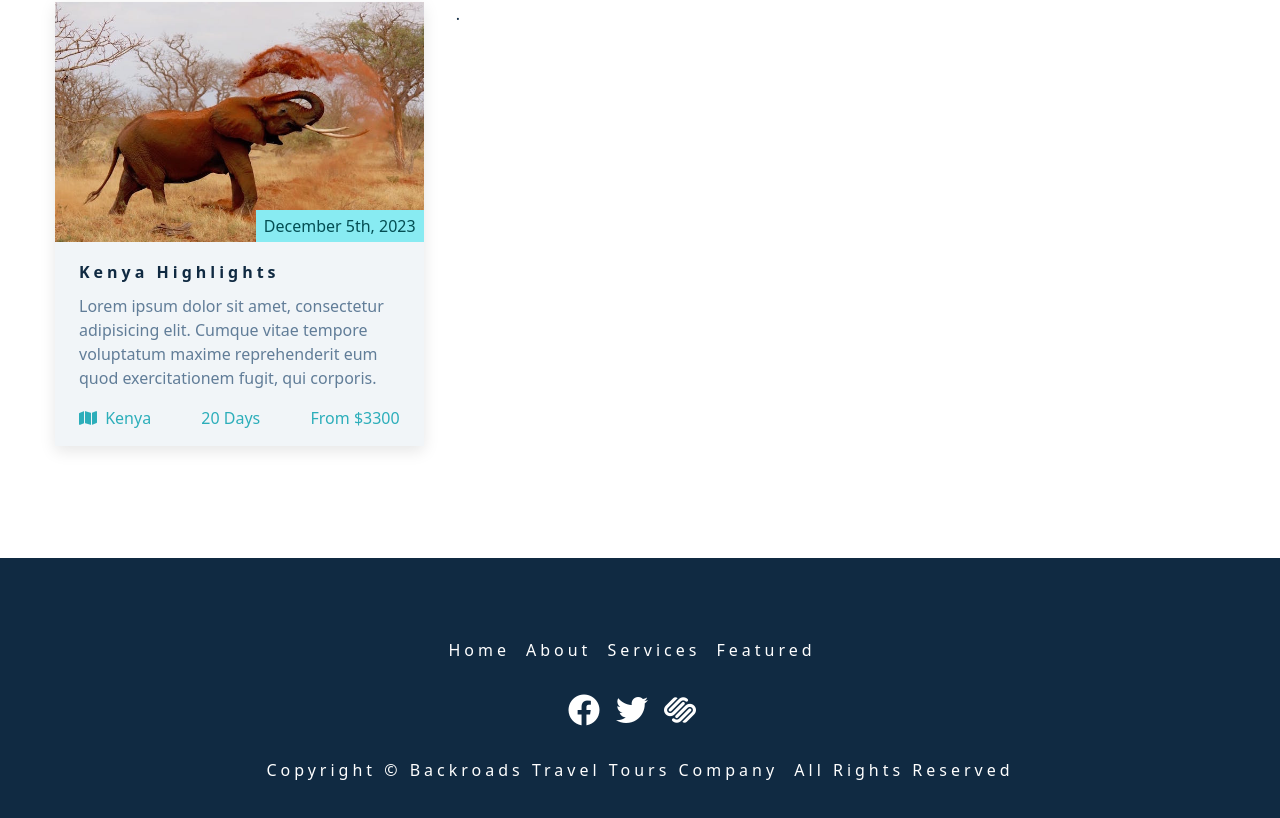
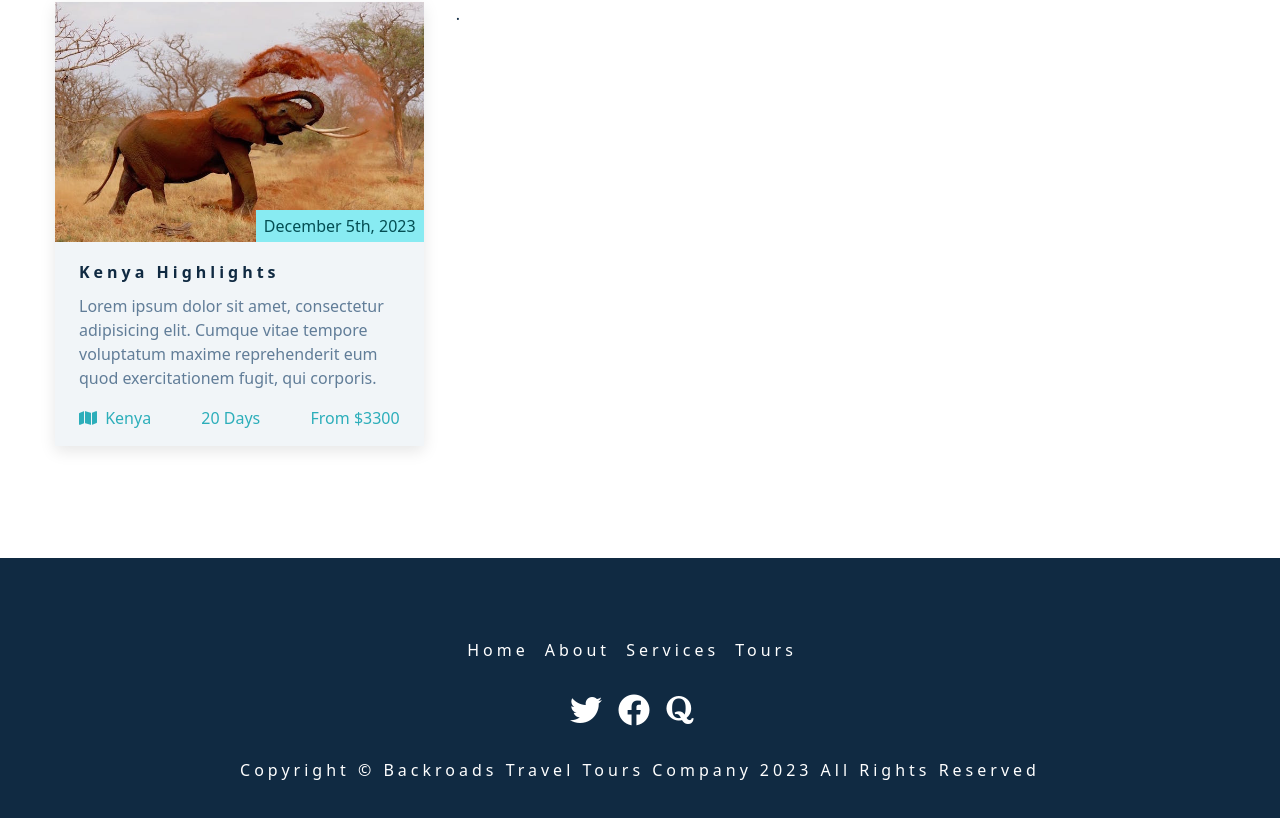
Before and after one commit to smajaas/backroads-app, a React (Create React App) app: page / in a window 1280 px wide. Shown: the part 2561-3379 px from the top of the page. Built offline with nearby package versions, Linux system fonts and the light colour scheme; the HTML template or start-up script is replaced by a standard one.

Commit message:
footer setup

```diff
--- a/src/components/Footer.js
+++ b/src/components/Footer.js
@@ -1,62 +1,41 @@
 import React from 'react';
+import { pageLinks, socialLinks } from '../data';
 
 const Footer = () => {
   return (
     <footer className='section footer'>
       <ul className='footer-links'>
-        <li>
-          <a href='#home' className='footer-link'>
-            home
-          </a>
-        </li>
-        <li>
-          <a href='#about' className='footer-link'>
-            about
-          </a>
-        </li>
-        <li>
-          <a href='#services' className='footer-link'>
-            services
-          </a>
-        </li>
-        <li>
-          <a href='#featured' className='footer-link'>
-            featured
-          </a>
-        </li>
+        {pageLinks.map((link) => {
+          const { id, href, text } = link;
+          return (
+            <li key={id}>
+              <a href={href} className='footer-link'>
+                {text}
+              </a>
+            </li>
+          );
+        })}
       </ul>
       <ul className='footer-icons'>
-        <li>
-          <a
-            href='https://www.twitter.com'
-            target='_blank'
-            className='footer-icon'
-          >
-            <i className='fab fa-facebook'></i>
-          </a>
-        </li>
-        <li>
-          <a
-            href='https://www.twitter.com'
-            target='_blank'
-            className='footer-icon'
-          >
-            <i className='fab fa-twitter'></i>
-          </a>
-        </li>
-        <li>
-          <a
-            href='https://www.twitter.com'
-            target='_blank'
-            className='footer-icon'
-          >
-            <i className='fab fa-squarespace'></i>
-          </a>
-        </li>
+        {socialLinks.map((link) => {
+          const { id, href, icon } = link;
+          return (
+            <li key={id}>
+              <a
+                href={href}
+                target='_blank'
+                rel='noreferrer'
+                className='footer-icon'
+              >
+                <i className={icon}></i>
+              </a>
+            </li>
+          );
+        })}
       </ul>
       <p className='copyright'>
         copyright &copy; Backroads travel tours company
-        <span id='date'></span> all rights reserved
+        <span id='date'>{new Date().getFullYear()}</span> all rights reserved
       </p>
     </footer>
   );
```
